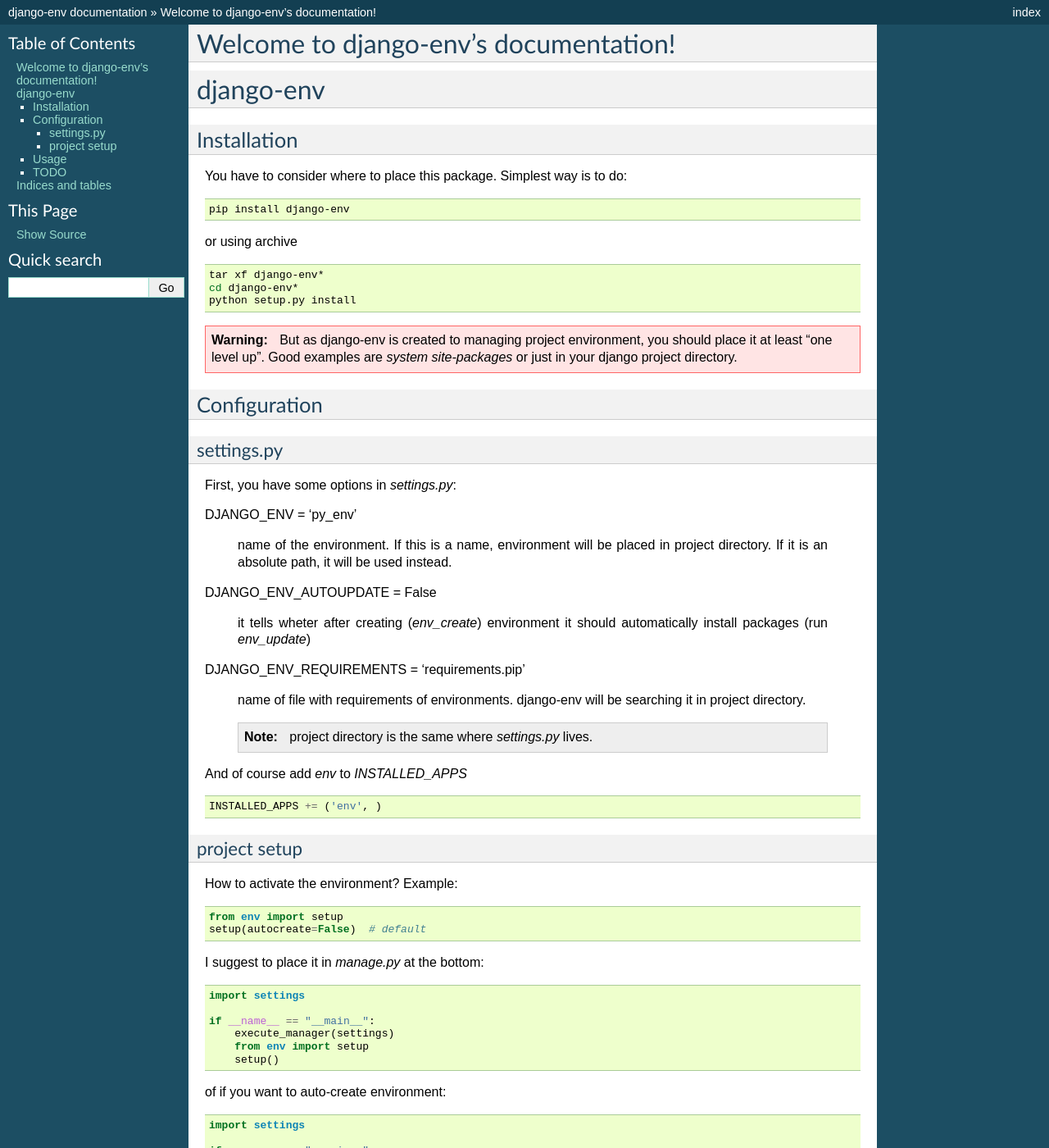
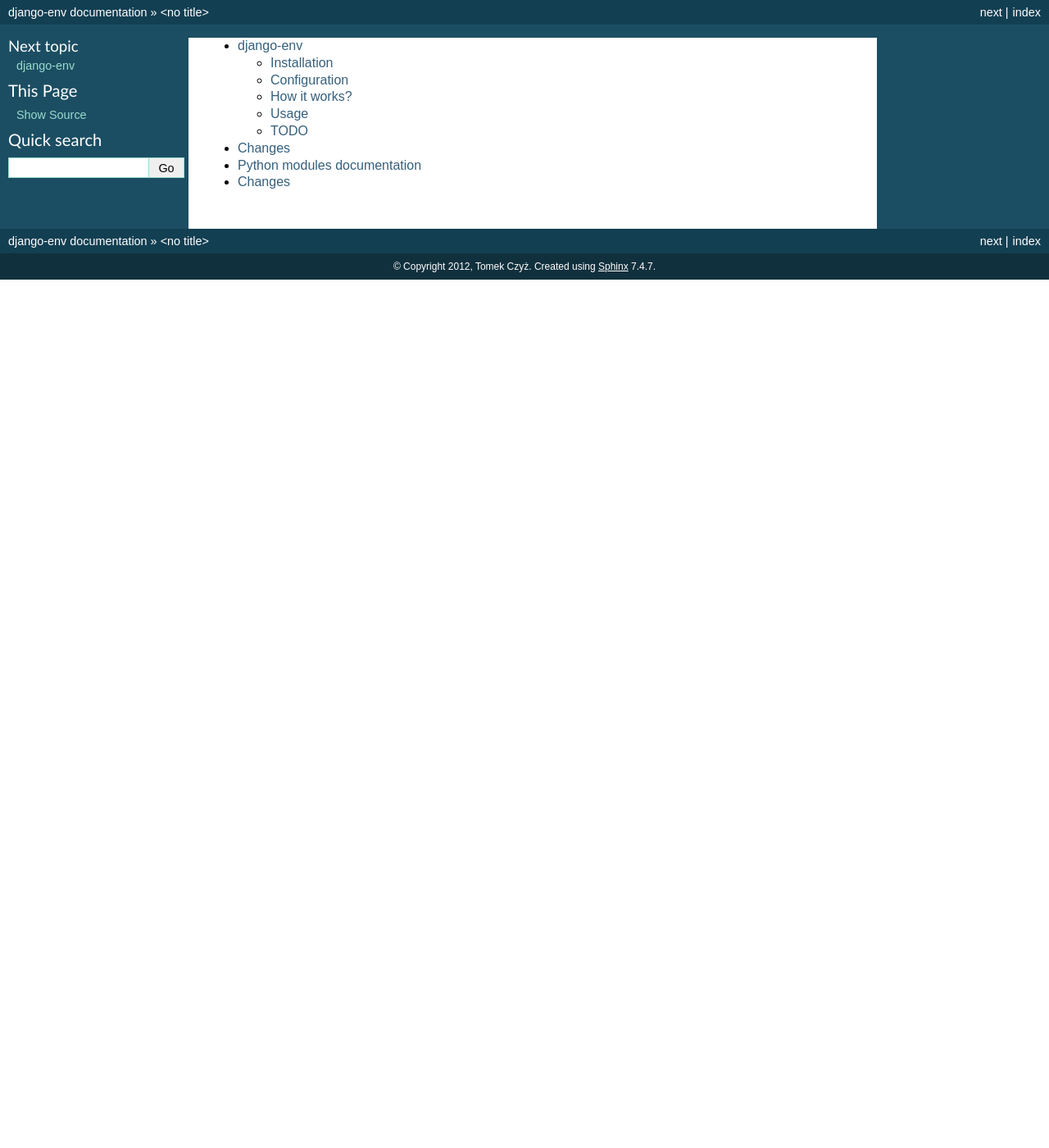
Before and after one commit to spinus/django-env, a Sphinx documentation site: the page built from docs/source/index.rst, in a window 1280 px wide and 1400 px high. Shown: the whole window at 82% size. Built offline with Sphinx 7.4.7, drawn with Linux system fonts in a browser that asks for light colours; formulas are drawn with MathJax 3; the version number could not be read and is left out; some of the changed text lies outside the part shown.

Commit message:
docs update

```diff
--- /dev/null
+++ b/docs/source/code.rst
@@ -0,0 +1,4 @@
+Python modules documentation
+----------------------------
+
+.. automodule:: env
--- a/docs/source/index.rst
+++ b/docs/source/index.rst
@@ -1,19 +1,8 @@
-.. django-env documentation master file, created by
-   sphinx-quickstart on Sat Feb  4 23:49:45 2012.
-   You can adapt this file completely to your liking, but it should at least
-   contain the root `toctree` directive.
 
-Welcome to django-env's documentation!
-======================================
+.. toctree::
+    :maxdepth: 2
 
-.. include:: ../../readme.rst
-
-
-
-
-Indices and tables
-==================
-
-* :ref:`genindex`
-* :ref:`modindex`
-* :ref:`search`
+    readme
+    settings
+    code
+    changes
--- /dev/null
+++ b/docs/source/settings.rst
@@ -0,0 +1 @@
+.. automodule:: env.settings
--- a/readme.rst
+++ /dev/null
@@ -1,124 +0,0 @@
-django-env
-==========
-
-Installation
-------------
-
-You have to consider where to place this package.
-Simplest way is to do:
-
-.. sourcecode:: bash
-
-    pip install django-env
-
-or using archive
-
-.. sourcecode:: bash
-
-    tar xf django-env*
-    cd django-env*
-    python setup.py install
-
-.. warning::
-
-    But as django-env is created to managing project environment, you should
-    place it at least "one level up". Good examples are `system site-packages`
-    or just in your django project directory.
-
-Configuration
--------------
-
-settings.py
-~~~~~~~~~~~
-
-First, you have some options in `settings.py`:
-
-DJANGO_ENV = 'py_env'
-
-    name of the environment. If this is a name, environment will be placed
-    in project directory. If it is an absolute path, it will be used instead.
-
-DJANGO_ENV_AUTOUPDATE = False
-
-    it tells wheter after creating (`env_create`) environment it should
-    automatically install packages (run `env_update`)
-
-DJANGO_ENV_REQUIREMENTS = 'requirements.pip'
-
-    name of file with requirements of environments. django-env will be
-    searching it in project directory.
-
-    .. note:: project directory is the same where `settings.py` lives.
-
-And of course add `env` to `INSTALLED_APPS`
-
-.. sourcecode:: python
-
-    INSTALLED_APPS += ('env', )
-
-project setup
-~~~~~~~~~~~~~
-
-How to activate the environment?
-Example:
-
-.. sourcecode:: python
-
-    from env import setup
-    setup(autocreate=False)  # default
-
-I suggest to place it in `manage.py` at the bottom:
-
-.. sourcecode:: python
-
-    import settings
-
-    if __name__ == "__main__":
-        execute_manager(settings)
-        from env import setup
-        setup()
-
-of if you want to auto-create environment:
-
-.. sourcecode:: python
-
-    import settings
-
-    if __name__ == "__main__":
-        execute_manager(settings)
-        from env import setup
-        setup(autocreate=True)
-
-.. warning::
-
-    Generally rule of it is to load environment after reading the `settings.py`
-    (optionally) and after `manage.py` executes commands (if you place it
-    before, `setup()` loads the environment, and than for example you call
-    `env_delete` and it will crash.
-
-Usage
------
-
-Target of this project is automating in creating project environment.
-
-This app gives you some additional `manage.py` commands:
-
-env_create [--force]
-
-  create environment (and optionally do `env_update` - it depends on
-  DJANGO_ENV_AUTOUPDATE variable in `settings.py`)
-
-env_update [-U|--upgrade]
-
-    install packages from DJANGO_ENV_REQUIREMENTS file to current environment
-    via `pip install -r`, or if you provide `--upgrade` it runs `pip install -U
-    -r`.
-
-env_remove
-
-    simply deletes environments directory.
-
-TODO
-----
-
-* `py_env`/last_update - show last update date - monitoring feature
```
Also changed, not shown: docs/source/changes.rst (added, +10 -0 lines), docs/source/readme.rst (added, +97 -0 lines), 7 other files.
